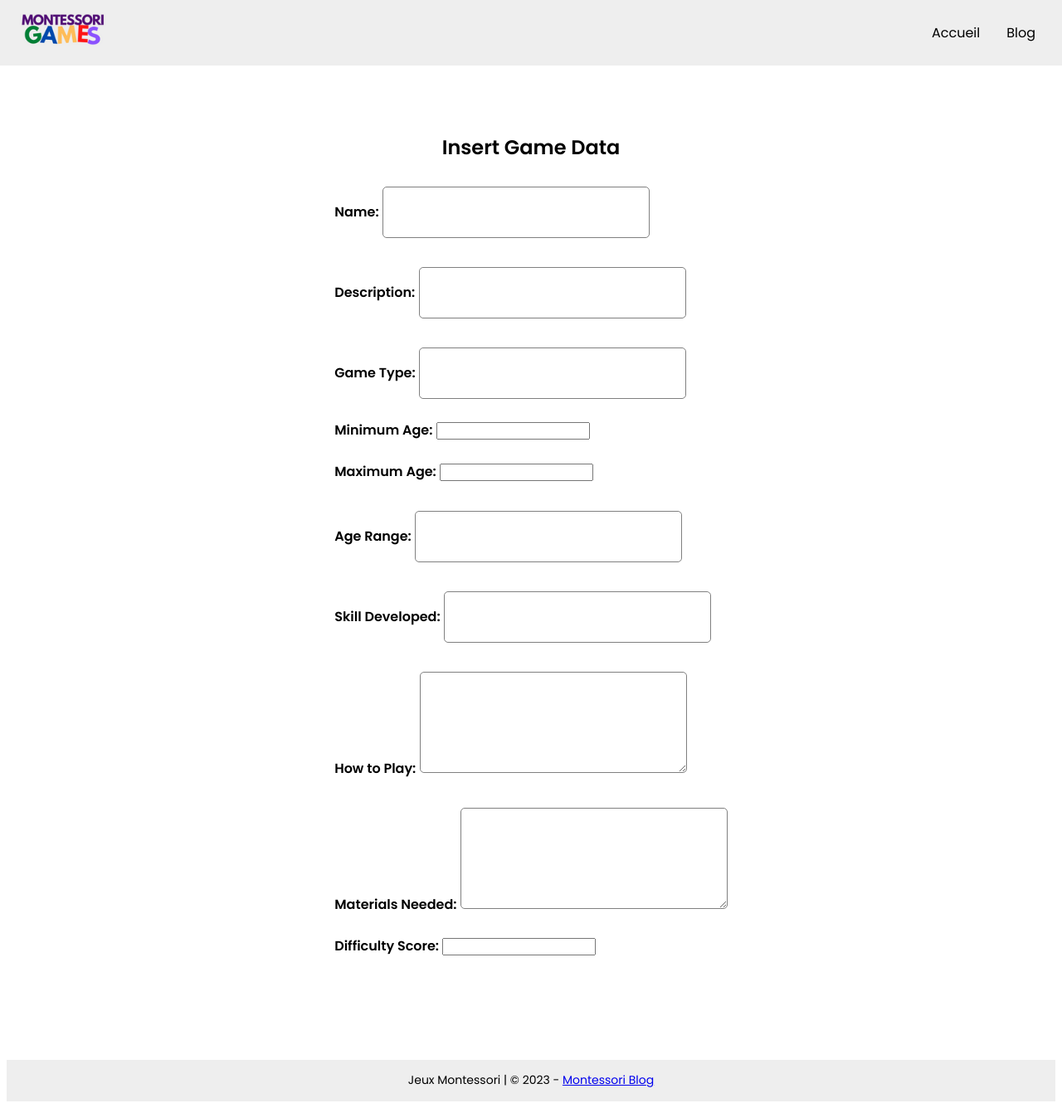
After one commit to wiggy38/montessoriGames, a PHP site: page /admininert.php in a window 1280 px wide. The commit adds this page. Shown: the whole page at 83% size. Run offline with PHP 8.4, Linux system fonts and the light colour scheme; data that the repository does not hold is empty.

Commit message:
Corrections

```diff
--- /dev/null
+++ b/admininert.php
@@ -0,0 +1,165 @@
+<!DOCTYPE html>
+<html lang="en">
+
+<head>
+    <meta charset="UTF-8" />
+    <meta name="viewport" content="width=device-width, initial-scale=1.0" />
+    <meta http-equiv="X-UA-Compatible" content="ie=edge" />
+    <link rel="stylesheet" href="https://cdnjs.cloudflare.com/ajax/libs/font-awesome/5.15.1/css/all.min.css" integrity="sha512-+4zCK9k+qNFUR5X+cKL9EIR+ZOhtIloNl9GIKS57V1MyNsYpYcUrUeQc9vNfzsWfV28IaLL3i96P9sdNyeRssA==" crossorigin="anonymous" />
+    <link href="https://fonts.googleapis.com/css2?family=Poppins:wght@400;500;600&display=swap" rel="stylesheet" />
+    <link rel="stylesheet" href="style.css" />
+    <title>Jeux Montessori 0-1 pour les enfants - Des idées de jeux éducatifs pour les tout-petits</title>
+    <meta name="description" content="Découvrez les meilleurs jeux Montessori pour les enfants âgés de 0 à 1 an. Des idées de jeux éducatifs pour stimuler leur développement." />
+
+    <style>
+      .form-container {
+        display: flex;
+        flex-direction: column;
+        align-items: center;
+        padding: 20px;
+      }
+      label {
+        font-weight: bold;
+        margin-top: 20px;
+      }
+      input[type="text"], textarea {
+        width: 300px;
+        height: 40px;
+        font-size: 16px;
+        padding: 10px;
+        margin-top: 10px;
+        border: 1px solid gray;
+        border-radius: 5px;
+      }
+      textarea {
+        height: 100px;
+      }
+      input[type="submit"] {
+        width: 150px;
+        height: 40px;
+        font-size: 18px;
+        margin-top: 20px;
+        border: none;
+        border-radius: 5px;
+        background-color: lightblue;
+        color: white;
+        cursor: pointer;
+      }
+    </style>
+
+</head>
+
+<body>
+    <header>
+        <div class="logo">
+            <a href="/"><img src="logo.png" alt="Logo" /></a>
+        </div>
+        <nav>
+            <ul>
+                <li><a href="/">Accueil</a></li>
+                <li><a href="https://storyteed.com/fr/category/education-fr/">Blog</a></li>
+            </ul>
+        </nav>
+        <i class="fas fa-bars"></i>
+        <div class="dropdown-menu">
+            <ul>
+                <li><a href="/">Accueil</a></li>
+                <li><a href="https://storyteed.com/fr/category/education-fr/">Blog</a></li>
+            </ul>
+        </div>
+    </header>
+
+    <main>
+    <div class="form-container">
+      <h2>Insert Game Data</h2>
+      <form action="insert.php" method="post">
+        <label for="name">Name:</label>
+        <input type="text" id="name" name="name" required><br><br>
+
+        <label for="description">Description:</label>
+        <input type="text" id="description" name="description" required><br><br>
+
+        <label for="game_type">Game Type:</label>
+        <input type="text" id="game_type" name="game_type" required><br><br>
+
+        <label for="min_age">Minimum Age:</label>
+        <input type="number" id="min_age" name="min_age" required><br><br>
+
+        <label for="max_age">Maximum Age:</label>
+        <input type="number" id="max_age" name="max_age" required><br><br>
+
+        <label for="age_range">Age Range:</label>
+        <input type="text" id="age_range" name="age_range" required><br><br>
+
+        <label for="skill_developped">Skill Developed:</label>
+        <input type="text" id="skill_developped" name="skill_developped" required><br><br>
+
+        <label for="how_to_play">How to Play:</label>
+        <textarea id="how_to_play" name="how_to_play" required></textarea><br><br>
+
+        <label for="materials_needed">Materials Needed:</label>
+        <textarea id="materials_needed" name="materials_needed" required></textarea><br><br>
+
+        <label for="difficulty_score">Difficulty Score:</label>
+        <input type="number" id="difficulty_score" name="difficulty_score" required><br><br>
+      </form>
+    </div>
+
+
+    </main>
+
+
+    <footer>
+        <p>Jeux Montessori | &copy; 2023 - <a href="https://storyteed.com/fr/category/methode-montessori/">Montessori Blog</a></p>
+    </footer>
+    <script src="https://code.jquery.com/jquery-3.6.0.min.js"></script>
+    <script src="script.js"></script>
+    <script>
+        $(document).ready(function() {
+            $("#search-button").click(function(e) {
+                e.preventDefault();
+
+                var searchTerm = $("#search-input").val();
+
+                $.ajax({
+                    type: "post",
+                    url: "search.php",
+                    data: {
+                        searchTerm: searchTerm
+                    },
+                    success: function(response) {
+                        //var games = JSON.parse(response);
+
+                        // Clear the table
+                        $(".montessori-game-list tbody").empty();
+
+                        // Loop through the games data and populate the table
+                        response.forEach(function(game) {
+                            $(".montessori-game-list tbody").append(
+                                "<tr>" +
+                                "<td><a href=\"gameDetail.php?id=<?php echo $game['id']; ?>\">" +
+                                game.name +
+                                "</a></td>" +
+                                "<td>" +
+                                game.game_type +
+                                "</td>" +
+                                "<td>" +
+                                game.skill_developped +
+                                "</td>" +
+                                "<td>" +
+                                game.difficulty_score +
+                                "</td>" +
+                                "</tr>"
+                            );
+                        });
+                    },
+                    error: function(jqXHR, textStatus, errorThrown) {
+                        console.log(textStatus, errorThrown);
+                    }
+                });
+            });
+        });
+    </script>
+</body>
+
+</html>
--- a/gameDetail.php
+++ b/gameDetail.php
@@ -146,7 +146,7 @@
 
 
   <footer>
-    <p>Jeux Montessori | &copy; 2023 - <a href="https://storyteed.com/fr/category/education-fr/">Montessori Blog</a></p>
+    <p>Jeux Montessori | &copy; 2023 - <a href="https://storyteed.com/fr/category/methode-montessori/">Montessori Blog</a></p>
   </footer>
 
 </body>
--- a/index.php
+++ b/index.php
@@ -128,7 +128,7 @@
 
 
     <footer>
-        <p>Jeux Montessori | &copy; 2023 - <a href="https://storyteed.com/fr/category/education-fr/">Montessori Blog</a></p>
+        <p>Jeux Montessori | &copy; 2023 - <a href="https://storyteed.com/fr/category/methode-montessori/">Montessori Blog</a></p>
     </footer>
     <script src="https://code.jquery.com/jquery-3.6.0.min.js"></script>
     <script src="script.js"></script>
--- a/style.css
+++ b/style.css
@@ -233,3 +233,37 @@ ul {
     margin: 0 5px;
     display: inline-block;
   }
+
+  .form-container {
+    display: flex;
+    flex-direction: column;
+    align-items: center;
+    padding: 20px;
+  }
+  label {
+    font-weight: bold;
+    margin-top: 20px;
+  }
+  input[type="text"], textarea {
+    width: 300px;
+    height: 40px;
+    font-size: 16px;
+    padding: 10px;
+    margin-top: 10px;
+    border: 1px solid gray;
+    border-radius: 5px;
+  }
+  textarea {
+    height: 100px;
+  }
+  input[type="submit"] {
+    width: 150px;
+    height: 40px;
+    font-size: 18px;
+    margin-top: 20px;
+    border: none;
+    border-radius: 5px;
+    background-color: lightblue;
+    color: white;
+    cursor: pointer;
+  }
```
Also changed, not shown: 2 other files.
